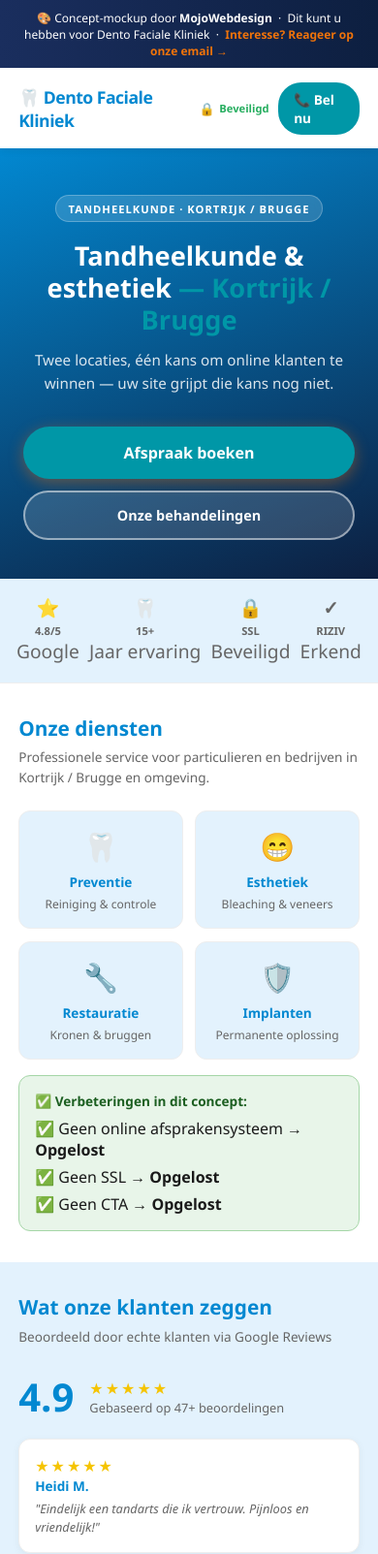
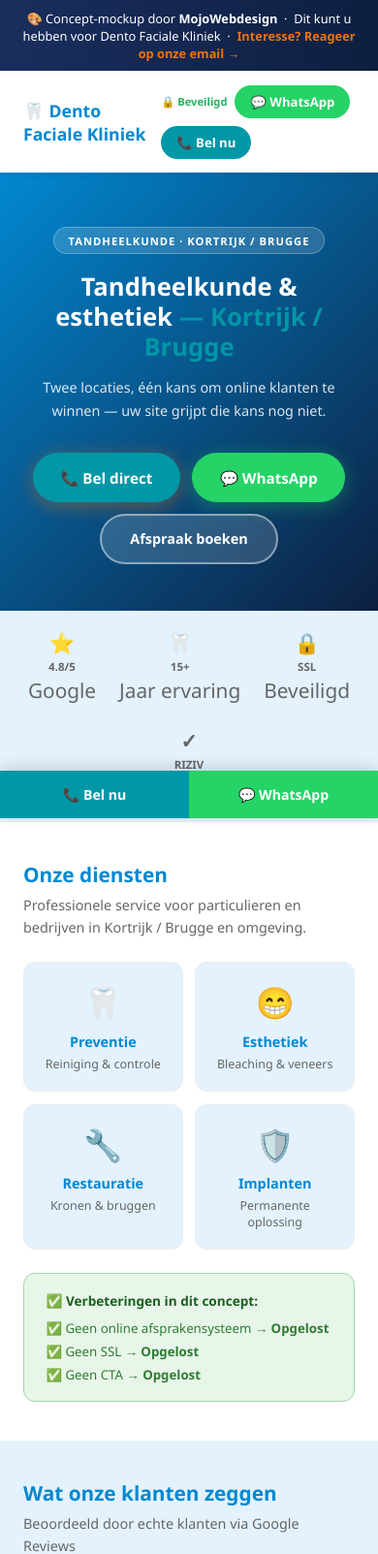
Before and after one commit to NiyyahDrive/dento-faciale-kliniek, a plain HTML site: page index.html in a window 390 px wide. Shown: the top 1603 px of the page at 97% size. Drawn offline with Linux system fonts and the light colour scheme.

Commit message:
fix: responsive desktop layout + WhatsApp/Call CTAs

```diff
--- a/index.html
+++ b/index.html
@@ -5,41 +5,41 @@
 <meta name="viewport" content="width=device-width,initial-scale=1.0">
 <title>Dento Faciale Kliniek | Tandheelkunde & esthetiek — 2 locaties</title>
 <link rel="stylesheet" href="style.css">
-<style>
-:root{--primary:#0288d1;--accent:#0097a7;--bg2:#e3f2fd}
-</style>
+<style>:root{--primary:#0288d1;--accent:#0097a7;--bg2:#e3f2fd}</style>
 </head>
 <body>
 
 <div class="demo-banner">
-  🎨 Concept-mockup door <strong>MojoWebdesign</strong> &nbsp;·&nbsp;
-  Dit kunt u hebben voor Dento Faciale Kliniek &nbsp;·&nbsp;
+  🎨 Concept-mockup door <strong>MojoWebdesign</strong> &nbsp;·&nbsp; Dit kunt u hebben voor Dento Faciale Kliniek &nbsp;·&nbsp;
   <a href="mailto:mojosabri@gmail.com">Interesse? Reageer op onze email →</a>
 </div>
 
 <nav>
   <div class="nav-logo">🦷 Dento Faciale Kliniek</div>
-  <div style="display:flex;align-items:center;gap:.6rem">
-    <div class="ssl-indicator">Beveiligd</div>
+  <div class="nav-actions">
+    <span class="ssl-indicator">Beveiligd</span>
+    <a href="https://wa.me/32472703925?text=Hallo%2C%20ik%20wil%20graag%20meer%20informatie." class="nav-wa" target="_blank">💬 WhatsApp</a>
     <a href="tel:0472703925" class="nav-cta">📞 Bel nu</a>
   </div>
 </nav>
 
 <section class="hero">
+  <div class="hero-inner">
     <div class="hero-badge">Tandheelkunde · Kortrijk / Brugge</div>
     <h1>Tandheelkunde & esthetiek <span>— Kortrijk / Brugge</span></h1>
     <p>Twee locaties, één kans om online klanten te winnen — uw site grijpt die kans nog niet.</p>
     <div class="hero-buttons">
-    <a href="#booking" class="btn-primary">Afspraak boeken</a>
-    <a href="#diensten" class="btn-secondary">Onze behandelingen</a>
+      <a href="tel:0472703925" class="btn-primary">📞 Bel direct</a>
+      <a href="https://wa.me/32472703925?text=Hallo%2C%20ik%20wil%20graag%20meer%20informatie." class="btn-wa" target="_blank">💬 WhatsApp</a>
+      <a href="#booking" class="btn-secondary">Afspraak boeken</a>
+    </div>
   </div>
 </section>
 
-<div class="trust-bar">
-  <div class="trust-item"><span>⭐</span>4.8/5<span style="font-weight:400">Google</span></div><div class="trust-item"><span>🦷</span>15+<span style="font-weight:400">Jaar ervaring</span></div><div class="trust-item"><span>🔒</span>SSL<span style="font-weight:400">Beveiligd</span></div><div class="trust-item"><span>✓</span>RIZIV<span style="font-weight:400">Erkend</span></div>
-</div>
+<div class="trust-bar"><div class="trust-item"><span>⭐</span>4.8/5<span style="font-weight:400">Google</span></div><div class="trust-item"><span>🦷</span>15+<span style="font-weight:400">Jaar ervaring</span></div><div class="trust-item"><span>🔒</span>SSL<span style="font-weight:400">Beveiligd</span></div><div class="trust-item"><span>✓</span>RIZIV<span style="font-weight:400">Erkend</span></div></div>
 
 <section id="diensten">
+  <div class="section-inner">
     <h2>Onze diensten</h2>
     <p class="section-sub">Professionele service voor particulieren en bedrijven in Kortrijk / Brugge en omgeving.</p>
     <div class="services-grid"><div class="service-card"><div class="icon">🦷</div><h3>Preventie</h3><p>Reiniging & controle</p></div>
@@ -47,19 +47,18 @@
 <div class="service-card"><div class="icon">🔧</div><h3>Restauratie</h3><p>Kronen & bruggen</p></div>
 <div class="service-card"><div class="icon">🛡️</div><h3>Implanten</h3><p>Permanente oplossing</p></div>
 </div>
-
-<div style="background:#e8f5e9;border-radius:12px;padding:1rem;margin-top:1rem;border:1px solid #a5d6a7">
-  <p style="font-weight:800;color:#1b5e20;font-size:.85rem;margin-bottom:.5rem">✅ Verbeteringen in dit concept:</p>
-  <ul style="list-style:none;display:flex;flex-direction:column;gap:.4rem">
-    <li>✅ Geen online afsprakensysteem → <strong>Opgelost</strong></li><li>✅ Geen SSL → <strong>Opgelost</strong></li><li>✅ Geen CTA → <strong>Opgelost</strong></li>
-  </ul>
+    <div class="improvements">
+  <p>✅ Verbeteringen in dit concept:</p>
+  <ul><li>✅ Geen online afsprakensysteem → <strong>Opgelost</strong></li><li>✅ Geen SSL → <strong>Opgelost</strong></li><li>✅ Geen CTA → <strong>Opgelost</strong></li></ul>
+</div>
   </div>
 </section>
 
 <section class="reviews-section">
+  <div class="section-inner">
     <h2>Wat onze klanten zeggen</h2>
     <p class="section-sub">Beoordeeld door echte klanten via Google Reviews</p>
-  <div style="display:flex;align-items:center;gap:1rem;margin-bottom:.5rem">
+    <div class="review-header">
       <div class="review-score">4.9</div>
       <div>
         <div class="stars">★★★★★</div>
@@ -67,9 +66,23 @@
       </div>
     </div>
     <div class="reviews-grid"><div class="review-card"><div class="stars">★★★★★</div><div class="reviewer">Heidi M.</div><div class="review-text">"Eindelijk een tandarts die ik vertrouw. Pijnloos en vriendelijk!"</div></div><div class="review-card"><div class="stars">★★★★★</div><div class="reviewer">Stefan B.</div><div class="review-text">"Moderne praktijk, professioneel team. Mijn glimlach is getransformeerd."</div></div><div class="review-card"><div class="stars">★★★★★</div><div class="reviewer">Lies V.</div><div class="review-text">"Geweldige ervaring, zelfs voor mijn dochtertje. Aanrader!"</div></div></div>
+  </div>
 </section>
 
+<div class="cta-strip">
+  <div class="cta-strip-inner">
+    <h2>Klaar om te starten?</h2>
+    <p>Neem vandaag nog contact op — wij reageren binnen 24 uur.</p>
+    <div class="cta-strip-buttons">
+      <a href="tel:0472703925" class="btn-white">📞 0472 70 39 25</a>
+      <a href="https://wa.me/32472703925?text=Hallo%2C%20ik%20wil%20graag%20meer%20informatie." class="btn-white-wa" target="_blank">💬 WhatsApp ons</a>
+      <a href="#booking" class="btn-white">📅 Afspraak boeken</a>
+    </div>
+  </div>
+</div>
+
 <section id="booking" class="booking-section">
+  <div class="section-inner">
     <h2>Afspraak inplannen</h2>
     <p class="section-sub">Nieuwe patiënten welkom</p>
     <div class="booking-form">
@@ -79,19 +92,23 @@
 <select><option>Selecteer dienst</option></select>
 <textarea placeholder="Bijkomende informatie (optioneel)" rows="3"></textarea>
 <button class="btn-submit" onclick="alert('Dit is een concept-demo. Neem contact op met MojoWebdesign via mojosabri@gmail.com')">Verstuur aanvraag →</button></div>
+  </div>
 </section>
 
 <section id="contact">
-  <h2>Contact & Locatie</h2>
+  <div class="section-inner">
+    <h2>Contact &amp; Locatie</h2>
     <p class="section-sub">Bereikbaar voor vragen, afspraken en spoedgevallen.</p>
     <div class="contact-items">
       <a href="tel:0472703925" class="contact-item"><span class="ci-icon">📞</span><div><div class="ci-text">0472 70 39 25</div><div class="ci-label">Klik om te bellen</div></div></a>
+      <a href="https://wa.me/32472703925?text=Hallo%2C%20ik%20wil%20graag%20meer%20informatie." class="contact-item" target="_blank"><span class="ci-icon">💬</span><div><div class="ci-text">WhatsApp</div><div class="ci-label">Stuur een bericht</div></div></a>
       <div class="contact-item"><span class="ci-icon">📍</span><div><div class="ci-text">Kortrijk / Brugge</div><div class="ci-label">Werkgebied: 25km radius</div></div></div>
       <div class="contact-item"><span class="ci-icon">🕐</span><div><div class="ci-text">Ma–Vr: 8u–18u</div><div class="ci-label">Openingsuren</div></div></div>
     </div>
     <div class="map-placeholder">
       <span style="font-size:2rem">🗺️</span>
       <span>Google Maps — Kortrijk / Brugge</span>
+    </div>
   </div>
 </section>
 
@@ -100,10 +117,15 @@
   <div>Tandheelkunde · Kortrijk / Brugge</div>
   <div class="ssl-footer">🔒 Beveiligd met SSL · HTTPS</div>
   <div class="mojo-credit">
-    Concept-mockup gemaakt door <a href="mailto:mojosabri@gmail.com">MojoWebdesign</a> ·
-    Bekijk alle verbeterpunten voor uw echte website
+    Concept-mockup door <a href="mailto:mojosabri@gmail.com">MojoWebdesign</a> · Interesse in uw eigen professionele website?
   </div>
 </footer>
 
+<!-- Sticky bottom bar — mobile only -->
+<div class="sticky-bottom">
+  <a href="tel:0472703925" class="sticky-call">📞 Bel nu</a>
+  <a href="https://wa.me/32472703925?text=Hallo%2C%20ik%20wil%20graag%20meer%20informatie." class="sticky-wa" target="_blank">💬 WhatsApp</a>
+</div>
+
 </body>
 </html>
--- a/style.css
+++ b/style.css
@@ -1,110 +1,157 @@
-/* MojoWebdesign — Lead Mockup Shared Styles */
+/* MojoWebdesign — Lead Mockup — Fully Responsive */
 *,*::before,*::after{box-sizing:border-box;margin:0;padding:0}
 :root{
   --primary:#1a2e5e;--accent:#f0730a;--text:#1a1a1a;--muted:#666;
   --bg:#fff;--bg2:#f8f9fa;--radius:12px;--shadow:0 4px 24px rgba(0,0,0,.10);
+  --green:#25d366;--max:1100px;
 }
 html{font-size:16px;scroll-behavior:smooth}
-body{font-family:'Segoe UI',Arial,sans-serif;color:var(--text);background:var(--bg);max-width:480px;margin:0 auto}
+body{font-family:'Segoe UI',Arial,sans-serif;color:var(--text);background:var(--bg);padding-bottom:64px}
 
 /* DEMO BANNER */
 .demo-banner{
   background:linear-gradient(90deg,#1a2e5e,#0d1f40);
-  color:#fff;font-size:.75rem;text-align:center;padding:.6rem 1rem;
-  position:sticky;top:0;z-index:100;
+  color:#fff;font-size:.8rem;text-align:center;padding:.6rem 1rem;
+  position:sticky;top:0;z-index:200;
 }
 .demo-banner a{color:#f0730a;font-weight:700;text-decoration:none}
-.demo-banner a:hover{text-decoration:underline}
 
 /* NAV */
 nav{
   display:flex;align-items:center;justify-content:space-between;
-  padding:.9rem 1.2rem;background:var(--bg);
-  box-shadow:0 2px 8px rgba(0,0,0,.08);position:sticky;top:36px;z-index:90;
+  padding:.9rem 1.5rem;background:var(--bg);
+  box-shadow:0 2px 8px rgba(0,0,0,.08);position:sticky;top:33px;z-index:100;
 }
-.nav-logo{font-size:1.1rem;font-weight:800;color:var(--primary);letter-spacing:-.5px}
+.nav-logo{font-size:1.1rem;font-weight:800;color:var(--primary)}
+.nav-actions{display:flex;align-items:center;gap:.5rem;flex-wrap:wrap}
 .nav-cta{
   background:var(--accent);color:#fff;border:none;
-  padding:.5rem 1rem;border-radius:24px;font-weight:700;font-size:.85rem;
-  cursor:pointer;text-decoration:none;display:inline-block;
+  padding:.5rem 1rem;border-radius:24px;font-weight:700;font-size:.82rem;
+  text-decoration:none;display:inline-flex;align-items:center;gap:.3rem;
 }
-.ssl-indicator{
-  display:flex;align-items:center;gap:.3rem;font-size:.7rem;color:#27ae60;font-weight:600;
+.nav-wa{
+  background:var(--green);color:#fff;
+  padding:.5rem 1rem;border-radius:24px;font-weight:700;font-size:.82rem;
+  text-decoration:none;display:inline-flex;align-items:center;gap:.3rem;
 }
-.ssl-indicator::before{content:"🔒";font-size:.8rem}
+.ssl-indicator{font-size:.7rem;color:#27ae60;font-weight:600}
+.ssl-indicator::before{content:"🔒 "}
 
 /* HERO */
 .hero{
-  background:linear-gradient(160deg,var(--primary) 0%,#0d1f40 100%);
-  color:#fff;padding:3rem 1.5rem 2.5rem;text-align:center;
+  background:linear-gradient(135deg,var(--primary) 0%,#0d1f40 100%);
+  color:#fff;padding:3.5rem 1.5rem 3rem;text-align:center;
 }
+.hero-inner{max-width:var(--max);margin:0 auto}
 .hero-badge{
   display:inline-block;background:rgba(255,255,255,.15);
   backdrop-filter:blur(8px);border:1px solid rgba(255,255,255,.25);
   color:#fff;font-size:.7rem;font-weight:700;letter-spacing:1px;
-  text-transform:uppercase;padding:.35rem .8rem;border-radius:20px;margin-bottom:1.2rem;
+  text-transform:uppercase;padding:.35rem .9rem;border-radius:20px;margin-bottom:1.2rem;
 }
-.hero h1{font-size:1.7rem;font-weight:900;line-height:1.2;margin-bottom:.8rem}
+.hero h1{font-size:clamp(1.6rem,4vw,2.8rem);font-weight:900;line-height:1.2;margin-bottom:.9rem}
 .hero h1 span{color:var(--accent)}
-.hero p{font-size:.95rem;opacity:.85;margin-bottom:2rem;line-height:1.6}
-.hero-buttons{display:flex;flex-direction:column;gap:.8rem}
+.hero p{font-size:clamp(.9rem,2vw,1.05rem);opacity:.85;margin-bottom:2rem;line-height:1.65;max-width:640px;margin-left:auto;margin-right:auto}
+.hero-buttons{display:flex;flex-wrap:wrap;gap:.75rem;justify-content:center}
 .btn-primary{
   background:var(--accent);color:#fff;text-decoration:none;
-  padding:1rem 2rem;border-radius:30px;font-weight:800;font-size:1rem;
-  display:block;text-align:center;box-shadow:0 4px 16px rgba(240,115,10,.4);
+  padding:.95rem 1.8rem;border-radius:30px;font-weight:800;font-size:.95rem;
+  display:inline-flex;align-items:center;gap:.4rem;
+  box-shadow:0 4px 20px rgba(240,115,10,.4);
 }
 .btn-secondary{
-  background:rgba(255,255,255,.15);border:2px solid rgba(255,255,255,.5);
-  color:#fff;text-decoration:none;padding:.85rem 2rem;border-radius:30px;
-  font-weight:700;font-size:.9rem;display:block;text-align:center;
+  background:rgba(255,255,255,.15);border:2px solid rgba(255,255,255,.45);
+  color:#fff;text-decoration:none;padding:.9rem 1.8rem;border-radius:30px;
+  font-weight:700;font-size:.9rem;display:inline-flex;align-items:center;gap:.4rem;
+}
+.btn-wa{
+  background:var(--green);color:#fff;text-decoration:none;
+  padding:.95rem 1.8rem;border-radius:30px;font-weight:800;font-size:.95rem;
+  display:inline-flex;align-items:center;gap:.4rem;
+  box-shadow:0 4px 20px rgba(37,211,102,.35);
 }
 
 /* TRUST BAR */
 .trust-bar{
-  display:flex;justify-content:space-around;align-items:center;
-  padding:1rem;background:var(--bg2);border-bottom:1px solid #eee;
-  flex-wrap:wrap;gap:.5rem;
+  display:flex;justify-content:center;align-items:center;
+  padding:1.2rem 1.5rem;background:var(--bg2);border-bottom:1px solid #eee;
+  flex-wrap:wrap;gap:1.5rem;
 }
-.trust-item{display:flex;flex-direction:column;align-items:center;font-size:.7rem;color:var(--muted);font-weight:600}
-.trust-item span{font-size:1.2rem;margin-bottom:.2rem}
+.trust-item{display:flex;flex-direction:column;align-items:center;font-size:.72rem;color:var(--muted);font-weight:600;gap:.2rem}
+.trust-item span{font-size:1.3rem}
 
 /* SECTIONS */
-section{padding:2rem 1.2rem}
-section h2{font-size:1.3rem;font-weight:800;color:var(--primary);margin-bottom:.4rem}
-section .section-sub{color:var(--muted);font-size:.85rem;margin-bottom:1.5rem;line-height:1.5}
+section{padding:2.5rem 1.5rem}
+.section-inner{max-width:var(--max);margin:0 auto}
+section h2{font-size:clamp(1.3rem,3vw,1.9rem);font-weight:800;color:var(--primary);margin-bottom:.4rem}
+section .section-sub{color:var(--muted);font-size:.9rem;margin-bottom:1.5rem;line-height:1.6}
 
 /* SERVICES GRID */
 .services-grid{display:grid;grid-template-columns:1fr 1fr;gap:.8rem}
 .service-card{
-  background:var(--bg2);border-radius:var(--radius);padding:1rem;
-  text-align:center;border:1px solid #eee;
+  background:var(--bg2);border-radius:var(--radius);padding:1.2rem;
+  text-align:center;border:1px solid #eee;transition:box-shadow .2s,transform .2s;
 }
-.service-card .icon{font-size:1.8rem;margin-bottom:.5rem}
-.service-card h3{font-size:.85rem;font-weight:700;color:var(--primary)}
-.service-card p{font-size:.75rem;color:var(--muted);margin-top:.3rem}
+.service-card:hover{box-shadow:var(--shadow);transform:translateY(-2px)}
+.service-card .icon{font-size:2rem;margin-bottom:.6rem}
+.service-card h3{font-size:.9rem;font-weight:700;color:var(--primary)}
+.service-card p{font-size:.78rem;color:var(--muted);margin-top:.3rem}
+
+/* IMPROVEMENTS */
+.improvements{
+  background:#e8f5e9;border-radius:var(--radius);padding:1.1rem 1.4rem;
+  margin-top:1.5rem;border:1px solid #a5d6a7;
+}
+.improvements p{font-weight:800;color:#1b5e20;font-size:.85rem;margin-bottom:.6rem}
+.improvements ul{list-style:none;display:flex;flex-direction:column;gap:.4rem}
+.improvements li{font-size:.83rem;color:#2e7d32}
+
+/* CTA STRIP */
+.cta-strip{
+  background:linear-gradient(135deg,var(--accent) 0%,#c8590a 100%);
+  padding:2.5rem 1.5rem;text-align:center;
+}
+.cta-strip-inner{max-width:var(--max);margin:0 auto}
+.cta-strip h2{color:#fff;font-size:clamp(1.3rem,3vw,1.8rem);font-weight:900;margin-bottom:.5rem}
+.cta-strip p{color:rgba(255,255,255,.85);font-size:.92rem;margin-bottom:1.5rem}
+.cta-strip-buttons{display:flex;flex-wrap:wrap;gap:.8rem;justify-content:center}
+.btn-white{
+  background:#fff;color:var(--accent);text-decoration:none;
+  padding:.95rem 1.8rem;border-radius:30px;font-weight:800;font-size:.95rem;
+  display:inline-flex;align-items:center;gap:.4rem;
+}
+.btn-white-wa{
+  background:var(--green);color:#fff;text-decoration:none;
+  padding:.95rem 1.8rem;border-radius:30px;font-weight:800;font-size:.95rem;
+  display:inline-flex;align-items:center;gap:.4rem;
+}
 
 /* REVIEWS */
 .reviews-section{background:var(--bg2)}
-.stars{color:#f5c400;font-size:1rem;letter-spacing:2px}
-.review-score{font-size:2.5rem;font-weight:900;color:var(--primary)}
+.review-header{display:flex;align-items:center;gap:1.2rem;margin-bottom:1.2rem;flex-wrap:wrap}
+.stars{color:#f5c400;font-size:1.1rem;letter-spacing:2px}
+.review-score{font-size:2.8rem;font-weight:900;color:var(--primary)}
 .review-count{font-size:.8rem;color:var(--muted)}
-.reviews-grid{display:flex;flex-direction:column;gap:.8rem;margin-top:1rem}
+.reviews-grid{display:grid;grid-template-columns:1fr;gap:.8rem}
 .review-card{
-  background:#fff;border-radius:var(--radius);padding:1rem;
+  background:#fff;border-radius:var(--radius);padding:1.1rem 1.3rem;
   border:1px solid #eee;box-shadow:0 2px 8px rgba(0,0,0,.05);
 }
-.reviewer{font-weight:700;font-size:.85rem;color:var(--primary)}
-.review-text{font-size:.8rem;color:var(--muted);margin-top:.3rem;line-height:1.5;font-style:italic}
+.reviewer{font-weight:700;font-size:.88rem;color:var(--primary)}
+.review-text{font-size:.82rem;color:var(--muted);margin-top:.3rem;line-height:1.55;font-style:italic}
 
-/* BOOKING / CTA SECTION */
+/* BOOKING */
 .booking-section{background:var(--primary);color:#fff;text-align:center}
 .booking-section h2{color:#fff}
 .booking-section .section-sub{color:rgba(255,255,255,.75)}
-.booking-form{display:flex;flex-direction:column;gap:.8rem;margin-top:1.2rem}
+.booking-form{
+  display:grid;grid-template-columns:1fr;gap:.8rem;
+  margin-top:1.4rem;max-width:560px;margin-left:auto;margin-right:auto;
+}
 .booking-form input,.booking-form select,.booking-form textarea{
-  padding:.9rem 1rem;border-radius:var(--radius);border:2px solid rgba(255,255,255,.25);
-  background:rgba(255,255,255,.1);color:#fff;font-size:.9rem;
-  outline:none;
+  padding:.9rem 1rem;border-radius:var(--radius);
+  border:2px solid rgba(255,255,255,.25);
+  background:rgba(255,255,255,.1);color:#fff;font-size:.9rem;outline:none;
 }
 .booking-form input::placeholder,.booking-form textarea::placeholder{color:rgba(255,255,255,.5)}
 .booking-form .btn-submit{
@@ -113,41 +160,65 @@ section .section-sub{color:var(--muted);font-size:.85rem;margin-bottom:1.5rem;li
 }
 
 /* CONTACT */
-.contact-items{display:flex;flex-direction:column;gap:1rem;margin-top:1rem}
+.contact-items{display:flex;flex-direction:column;gap:.8rem;margin-top:1rem}
 .contact-item{
   display:flex;align-items:center;gap:.8rem;
-  background:var(--bg2);padding:.9rem 1rem;border-radius:var(--radius);
-  text-decoration:none;color:var(--text);border:1px solid #eee;
+  background:var(--bg2);padding:.9rem 1.1rem;border-radius:var(--radius);
+  text-decoration:none;color:var(--text);border:1px solid #eee;transition:box-shadow .2s;
 }
+.contact-item:hover{box-shadow:var(--shadow)}
 .contact-item .ci-icon{font-size:1.3rem}
-.contact-item .ci-text{font-size:.85rem}
+.contact-item .ci-text{font-size:.88rem;font-weight:600}
 .contact-item .ci-label{font-size:.7rem;color:var(--muted)}
 .map-placeholder{
-  background:#e8edf2;border-radius:var(--radius);height:180px;
+  background:#e8edf2;border-radius:var(--radius);height:200px;
   display:flex;align-items:center;justify-content:center;
   margin-top:1rem;color:var(--muted);font-size:.85rem;
   border:2px dashed #c8d0da;flex-direction:column;gap:.5rem;
 }
 
+/* STICKY BOTTOM BAR — mobile only */
+.sticky-bottom{
+  position:fixed;bottom:0;left:0;right:0;
+  display:flex;z-index:300;
+  box-shadow:0 -3px 16px rgba(0,0,0,.15);
+}
+.sticky-bottom a{
+  flex:1;padding:.95rem .5rem;text-align:center;font-weight:800;font-size:.88rem;
+  text-decoration:none;display:flex;align-items:center;justify-content:center;gap:.35rem;
+}
+.sticky-call{background:var(--accent);color:#fff}
+.sticky-wa{background:var(--green);color:#fff}
+
 /* FOOTER */
 footer{
   background:#0d1f40;color:rgba(255,255,255,.6);text-align:center;
-  padding:1.5rem 1rem;font-size:.75rem;
+  padding:1.8rem 1rem;font-size:.78rem;
 }
-footer .footer-logo{color:#fff;font-weight:900;font-size:1rem;margin-bottom:.5rem}
-footer .ssl-footer{color:#27ae60;font-size:.75rem;margin:.5rem 0}
+footer .footer-logo{color:#fff;font-weight:900;font-size:1rem;margin-bottom:.4rem}
+footer .ssl-footer{color:#27ae60;font-size:.78rem;margin:.4rem 0}
 footer .mojo-credit{
-  margin-top:.8rem;padding-top:.8rem;border-top:1px solid rgba(255,255,255,.1);
-  font-size:.7rem;
+  margin-top:.8rem;padding-top:.8rem;border-top:1px solid rgba(255,255,255,.1);font-size:.72rem;
 }
 footer .mojo-credit a{color:var(--accent);text-decoration:none;font-weight:700}
 
-/* BADGE COMPONENTS */
-.cert-badges{display:flex;flex-wrap:wrap;gap:.5rem;margin-top:.8rem}
-.badge{
-  background:#fff;border:1px solid #e0e0e0;border-radius:8px;
-  padding:.4rem .8rem;font-size:.72rem;font-weight:700;color:var(--primary);
-  display:inline-flex;align-items:center;gap:.3rem;
+/* ── TABLET / DESKTOP ── */
+@media(min-width:640px){
+  body{padding-bottom:0}
+  .sticky-bottom{display:none}
+  .services-grid{grid-template-columns:repeat(4,1fr)}
+  .reviews-grid{grid-template-columns:repeat(3,1fr)}
+  .contact-items{flex-direction:row;flex-wrap:wrap}
+  .contact-item{flex:1;min-width:180px}
+  .booking-form{grid-template-columns:1fr 1fr}
+  .booking-form textarea,.booking-form .btn-submit{grid-column:1/-1}
+  nav{padding:.9rem 2rem}
+  section{padding:3.5rem 2rem}
 }
 
-@media(min-width:480px){body{box-shadow:0 0 40px rgba(0,0,0,.1)}}
+@media(min-width:1024px){
+  .hero{padding:5rem 2rem 4rem}
+  .hero h1{font-size:3rem}
+  section{padding:4.5rem 2rem}
+  .service-card{padding:1.8rem}
+}
```
Lines whose indentation alone changed are shown as unchanged.
